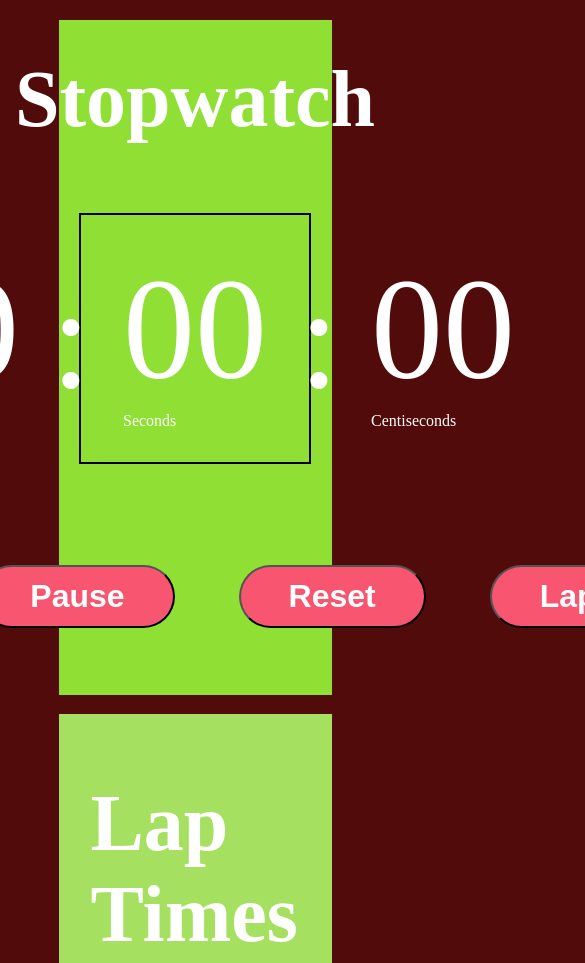
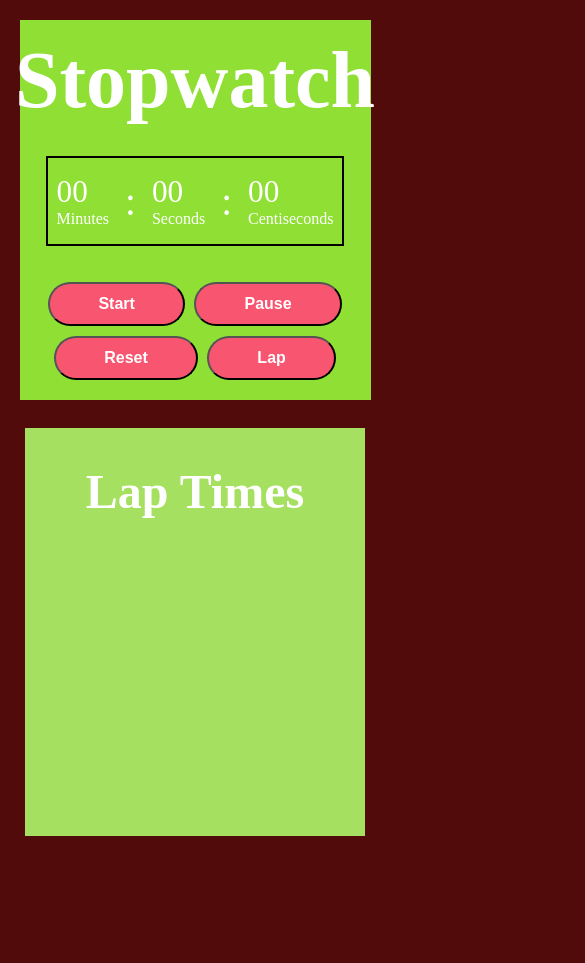
Before and after one commit to MishraTanishq619/PRODIGY_WD_02, a plain HTML site: page index.html in a window 390 px wide. Shown: the top 963 px of the page, 585 px wide, since content can reach past the window. After the commit the page ends 844 px from the top, so only its background shows below. Drawn offline with Linux system fonts and the light colour scheme.

Commit message:
responsive

```diff
--- a/styles.css
+++ b/styles.css
@@ -12,11 +12,12 @@ body {
 body {
 	background-color: #520b0b;
 	color: white;
+	display: flex;
 }
 
 #main {
 	height: 80%;
-	width: 70%;
+	width: 50%;
 	background-color: #90df35;
 	margin-inline: auto;
 	margin-top: 5%;
@@ -40,22 +41,25 @@ h2 {
 }
 
 span {
-	font-size: 9rem;
+	font-size: 10vw;
 }
 .time2 {
-	margin: 2rem;
+	margin: 1rem;
 }
 .counting {
-	font-size: 9rem;
+	font-size: 8vw;
 }
 
 #buttons {
 	display: flex;
+	flex-wrap: wrap;
+	align-items: center;
+	justify-content: center;
 }
 
 .btns {
-	margin: 2rem;
-	font-size: 2rem;
+	margin: 0.3rem;
+	font-size: 1rem;
 	padding-block: 0.7rem;
 	padding-inline: 3rem;
 	border-radius: 25rem;
@@ -65,8 +69,9 @@ span {
 }
 
 #laps {
-	height: 80%;
-	width: 70%;
+	/* height: 80%; */
+	overflow-y: scroll;
+	width: 40%;
 	background-color: #a5e060;
 	margin-inline: auto;
 	padding: 2rem;
@@ -85,3 +90,32 @@ ul {
 	margin: 2rem;
 	font-size: 2rem;
 }
+
+@media (max-width: 800px) {
+	body {
+		flex-direction: column;
+		overflow-y: scroll;
+	}
+
+	#main {
+		height: 80%;
+		width: 90%;
+	}
+	h2 {
+		font-size: 5rem;
+	}
+
+	.btns {
+		margin: 0.3rem;
+		font-size: 1rem;
+	}
+	#laps {
+		height: 80%;
+		overflow-y: scroll;
+		width: 87%;
+	}
+	#laps h2 {
+		margin-block: 0.3rem;
+		font-size: 3rem;
+	}
+}
```
